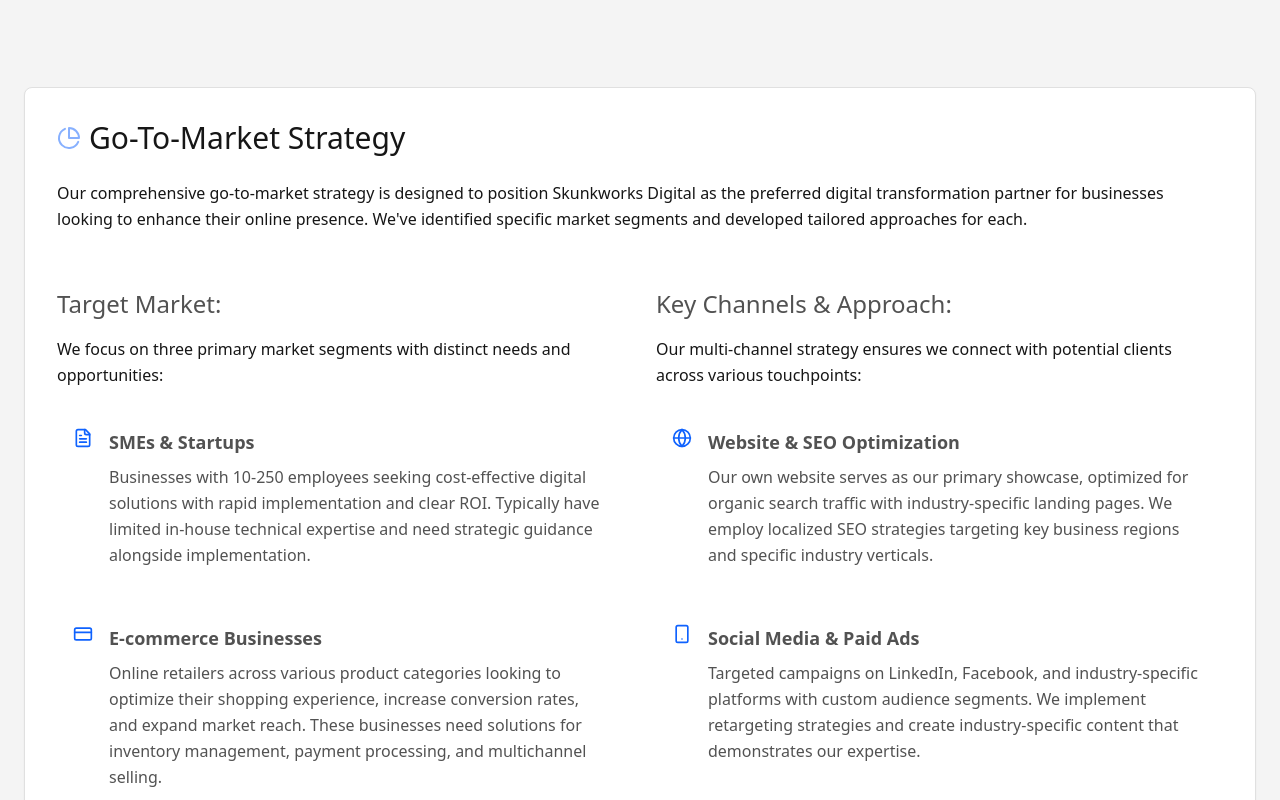
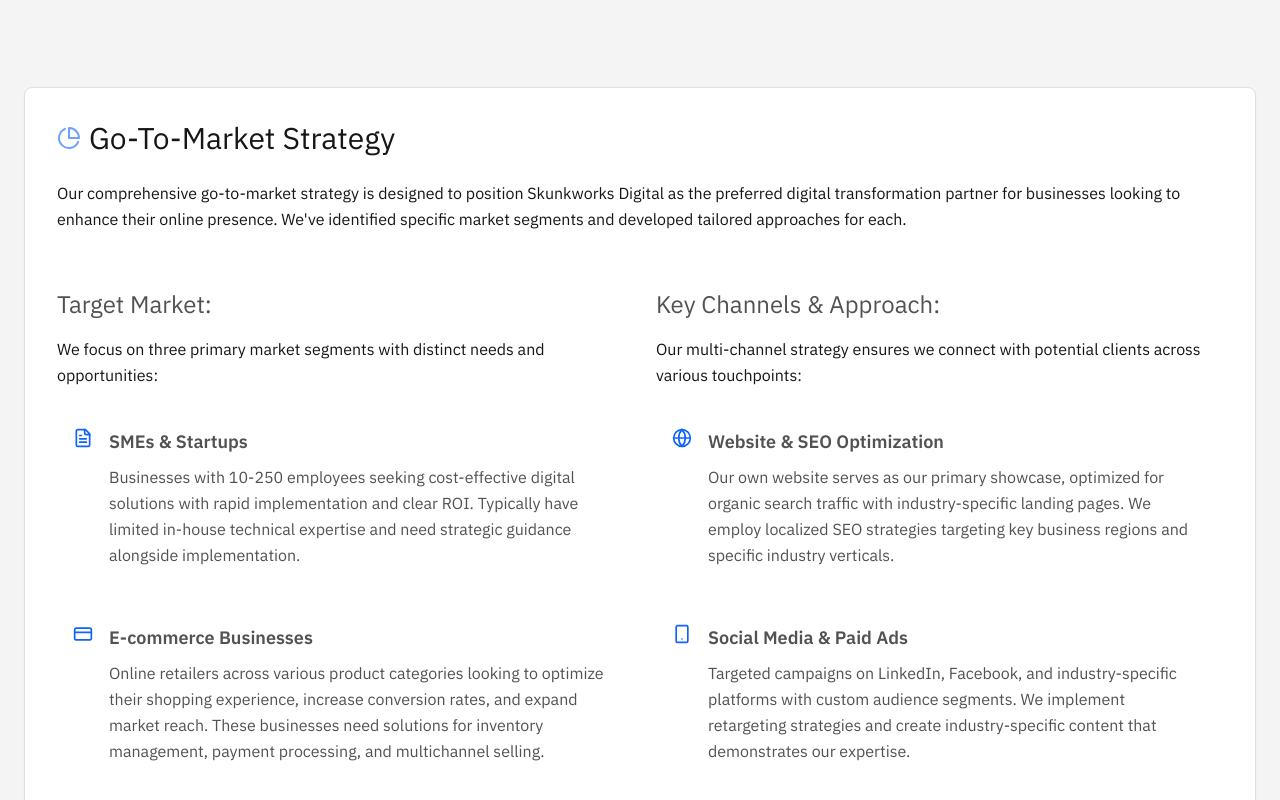
Before and after one commit to Skunkworks-Digital/www, a React (Vite) app: page / in a window 1280 px wide. Shown: the part 1720-2520 px from the top of the page. Built offline with nearby package versions, Linux system fonts and the light colour scheme.

Commit message:
Update tailwind.config.js

```diff
--- a/tailwind.config.js
+++ b/tailwind.config.js
@@ -1,11 +1,40 @@
-// tailwind.config.js
+/** @type {import('tailwindcss').Config} */
 export default {
-  content: [
-    "./index.html",
-    "./src/**/*.{js,jsx,ts,tsx}",
-  ],
+  content: ['./index.html', './src/**/*.{js,ts,jsx,tsx}'],
+  darkMode: ['class', '[data-theme="dark"]'],
   theme: {
-    extend: {},
+    extend: {
+      fontFamily: {
+        sans: ['IBM Plex Sans', 'ui-sans-serif', 'system-ui', 'sans-serif'],
+      },
+      minHeight: {
+        '12': '3rem',
+      },
+      animation: {
+        'pulse': 'pulse 2s cubic-bezier(0.4, 0, 0.6, 1) infinite',
+        'fade-in': 'fadeIn 0.5s ease-in forwards',
+        'slide-up': 'slideUp 0.5s ease-out forwards',
+        'loading-bar': 'loadingBar 2s infinite',
+      },
+      keyframes: {
+        pulse: {
+          '0%, 100%': { opacity: 1 },
+          '50%': { opacity: 0.6 },
+        },
+        fadeIn: {
+          '0%': { opacity: 0 },
+          '100%': { opacity: 1 },
+        },
+        slideUp: {
+          '0%': { transform: 'translateY(20px)', opacity: 0 },
+          '100%': { transform: 'translateY(0)', opacity: 1 },
+        },
+        loadingBar: {
+          '0%': { width: '0%' },
+          '100%': { width: '100%' },
+        },
+      },
+    },
   },
   plugins: [],
 };
```
